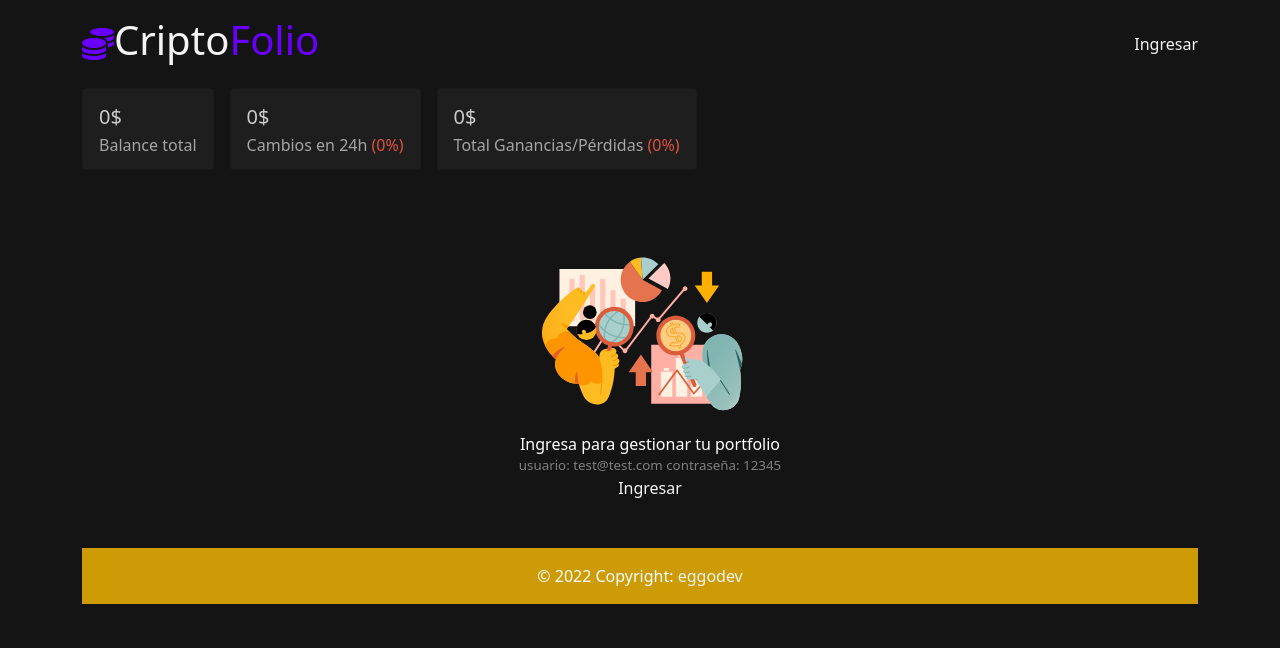
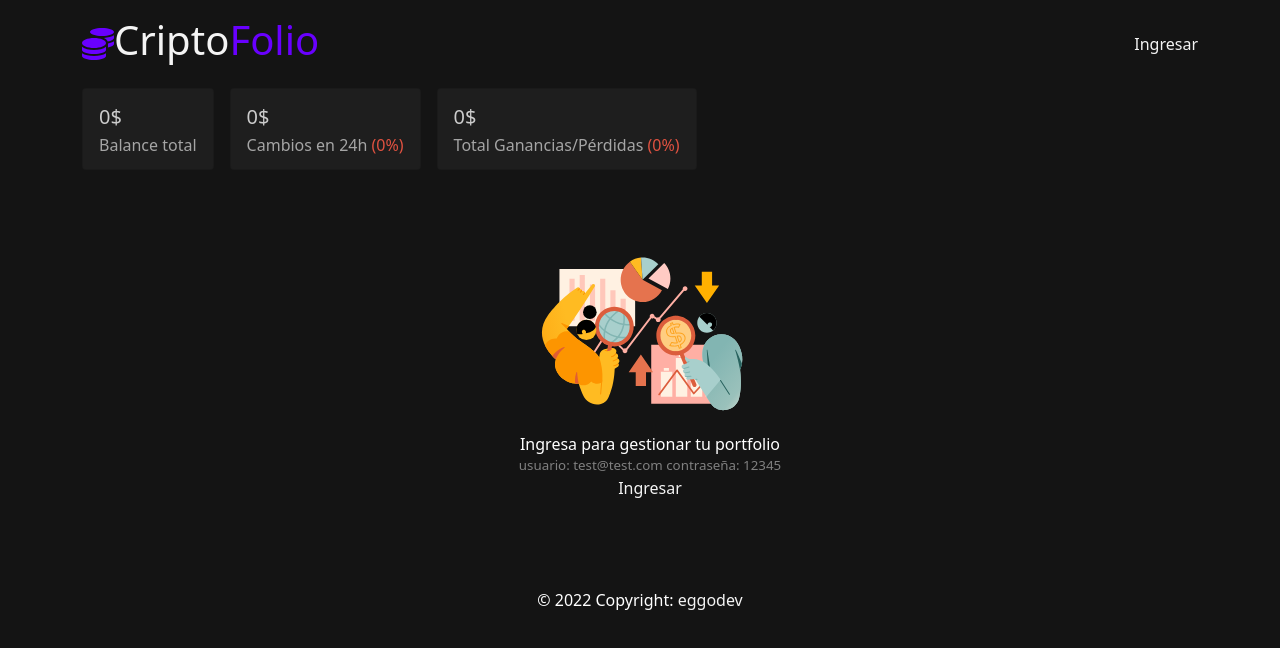
Before and after one commit to gusmacielpy/coinfolio, a React (Create React App) app: page / in a window 1280 px wide. Shown: the top 648 px of the page. Built offline with nearby package versions, Linux system fonts and the light colour scheme.

Commit message:
fixing layout

```diff
--- a/src/components/Portolio.js
+++ b/src/components/Portolio.js
@@ -63,7 +63,7 @@ const Portolio = ({ coins, setCoins, transactions, setTransactions }) => {
   return (
     <>
       <div className="App">
-        <div className="container">
+        <div className="container mb-4">
           <Navbar />
           <div className="row align-items-center g-3 justify-content-between mb-3">
             <CoinsInfoCards coins={coins} transactions={transactions} />
@@ -147,16 +147,13 @@ const Portolio = ({ coins, setCoins, transactions, setTransactions }) => {
               )}
             </div>
           </div>
-          <footer className="footer bg-warning m-0 p-0">
-            <div
-              className="text-center p-3"
-              style={{ backgroundColor: "rgba(0, 0, 0, 0.2)" }}
-            >
-              © 2022 Copyright:&nbsp;
-              <a href="https://github.com/eggodev">eggodev</a>
-            </div>
-          </footer>
         </div>
+        <footer className="footer">
+          <div className="text-center p-3">
+            © 2022 Copyright:&nbsp;
+            <a href="https://github.com/eggodev">eggodev</a>
+          </div>
+        </footer>
       </div>
       {modalLogin && <LoginForm setModalLogin={setModalLogin} />}
       {newTransaction.name && (
```
